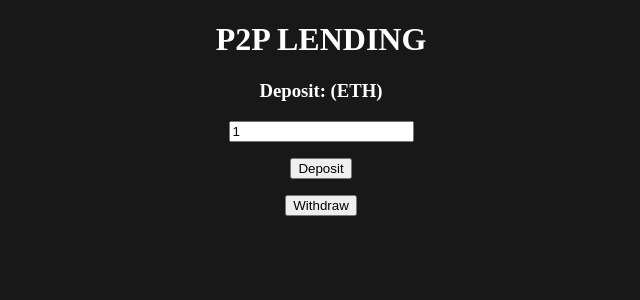
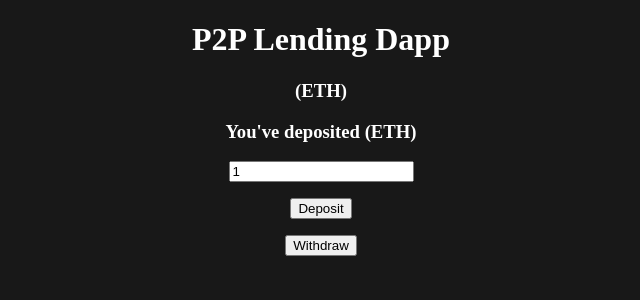
Before and after one commit to muccijacopo/LendLand, a Vue app in the folder frontend/: page / in a window 1280 px wide. Shown: the top 300 px of the page, without its empty margins (319-959 px from the left). Built offline with nearby package versions, Linux system fonts and the light colour scheme.

Commit message:
add total liquidity balance

```diff
--- a/frontend/public/index.html
+++ b/frontend/public/index.html
@@ -1,15 +1,18 @@
 <!DOCTYPE html>
 <html lang="">
     <head>
-    <meta charset="utf-8">
-    <meta http-equiv="X-UA-Compatible" content="IE=edge">
-    <meta name="viewport" content="width=device-width,initial-scale=1.0">
-    <link rel="icon" href="<%= BASE_URL %>favicon.ico">
-    <title><%= htmlWebpackPlugin.options.title %></title>
+        <meta charset="utf-8" />
+        <meta http-equiv="X-UA-Compatible" content="IE=edge" />
+        <meta name="viewport" content="width=device-width,initial-scale=1.0" />
+        <link rel="icon" href="<%= BASE_URL %>favicon.ico" />
+        <title>P2P Lending Dapp</title>
     </head>
     <body>
         <noscript>
-      <strong>We're sorry but <%= htmlWebpackPlugin.options.title %> doesn't work properly without JavaScript enabled. Please enable it to continue.</strong>
+            <strong
+                >We're sorry but <%= htmlWebpackPlugin.options.title %> doesn't work properly
+                without JavaScript enabled. Please enable it to continue.</strong
+            >
         </noscript>
         <div id="app"></div>
         <!-- built files will be auto injected -->
--- a/frontend/src/App.vue
+++ b/frontend/src/App.vue
@@ -1,9 +1,11 @@
 <template>
     <h1>
-        P2P LENDING
+        P2P Lending Dapp
     </h1>
+
+    <h3>{{ totalBalance }} (ETH)</h3>
     <p>{{ account }}</p>
-    <h3>Deposit: {{ balance }} (ETH)</h3>
+    <h3>You've deposited {{ balance }} (ETH)</h3>
     <input v-model="value" /> <br />
     <button @click="deposit()">Deposit</button><br />
     <button @click="withdraw()">Withdraw</button>
@@ -19,6 +21,7 @@
     data() {
         return {
             account: '0x0',
+            totalBalance: '',
             balance: '',
             value: 1,
         };
@@ -31,9 +34,11 @@
     methods: {
         async deposit() {
             this.balance = await Web3Service.deposit(this.value);
+            this.totalBalance = await Web3Service.getTotalBalance();
         },
         async withdraw() {
             this.balance = await Web3Service.withdraw(this.value);
+            this.totalBalance = await Web3Service.getTotalBalance();
         },
     },
 });
--- a/frontend/src/services/Web3Service.ts
+++ b/frontend/src/services/Web3Service.ts
@@ -25,6 +25,11 @@
         // console.log(networkId);
         const [account] = await this.web3.eth.getAccounts();
         return account;
+    }
+
+    async getTotalBalance() {
+        const balance = await this.bank.methods.getTotalBalance().call();
+        return this.web3.utils.fromWei(balance, 'ether');
     }
 
     async getBalance() {
```
Also changed, not shown: 1 other file (tests, documents, lock files or other folders). Lines whose indentation alone changed are shown as unchanged.
